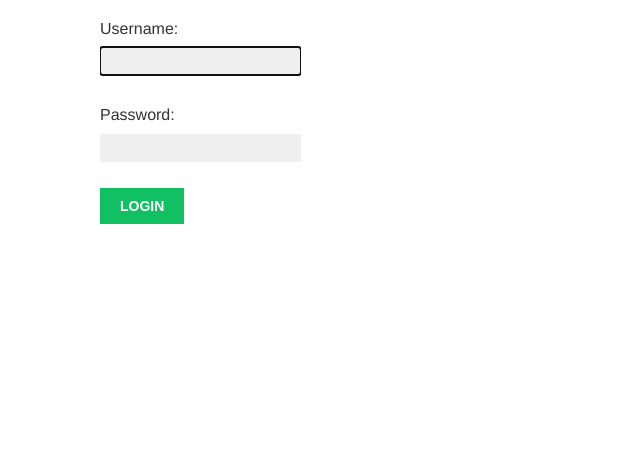
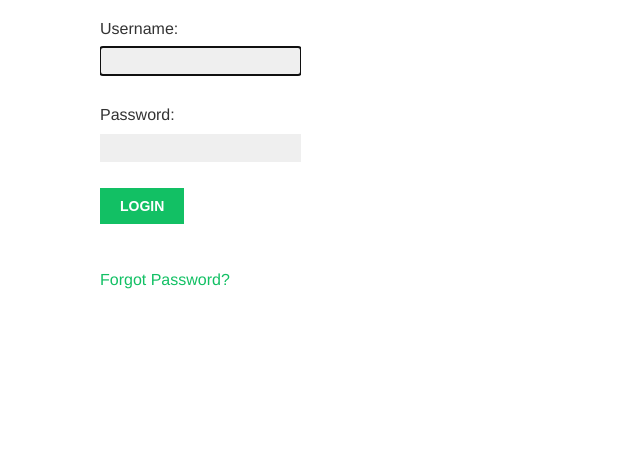
Before and after one commit to sourcery-ai-bot/django-by-example, a Django app: page /account/login/ in a window 1280 px wide. Shown: the part 203-667 px from the top of the page, without its empty margins (0-640 px from the left). Run offline with Django 3.2, Linux system fonts and the light colour scheme; some web fonts are replaced.

Commit message:
added forgot password link to login template

```diff
--- a/socialSite/account/templates/registration/login.html
+++ b/socialSite/account/templates/registration/login.html
@@ -19,5 +19,8 @@
       <input type="hidden" name="next" value="{{ next }}" />
       <p><input type="submit" value="Login"></p>
     </form>
+    <p>
+      <a href="{% url "password_reset" %}">Forgot Password?</a>
+    </p>
   </div>
 {% endblock %}
```
